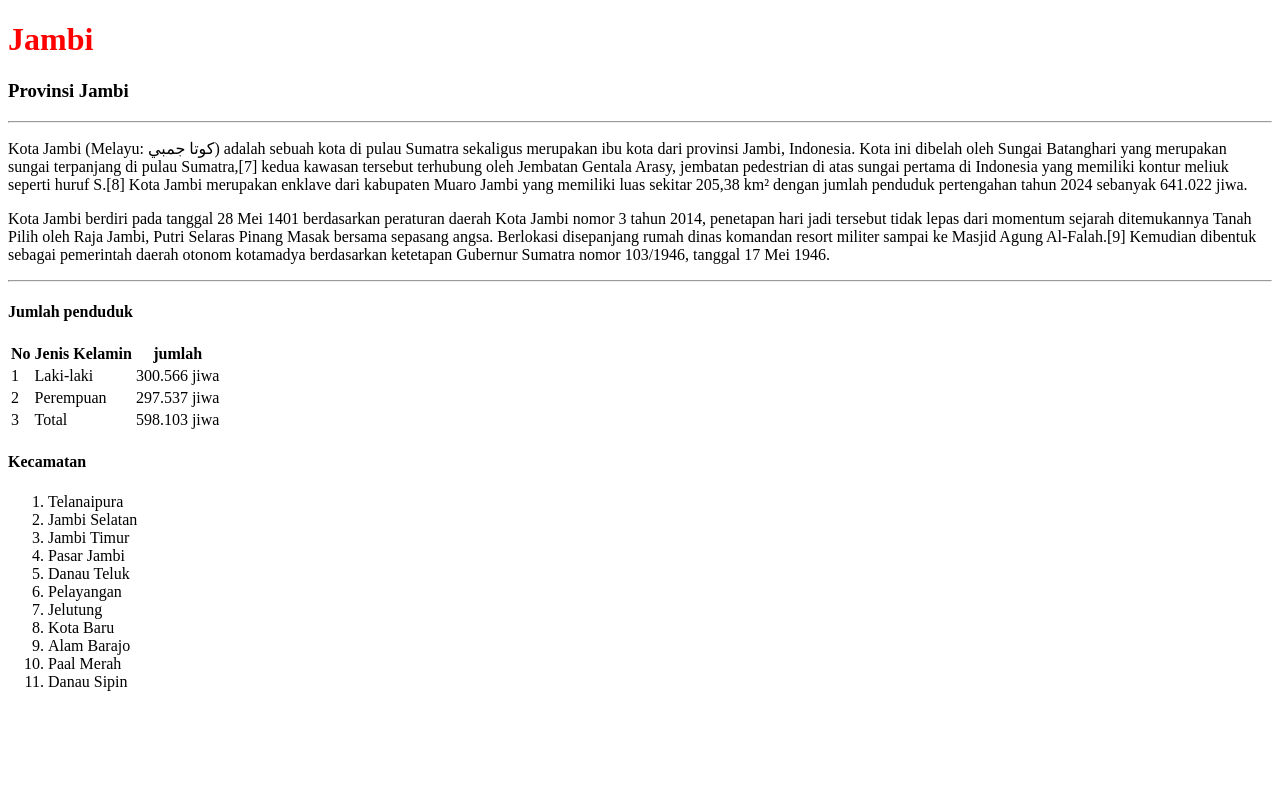
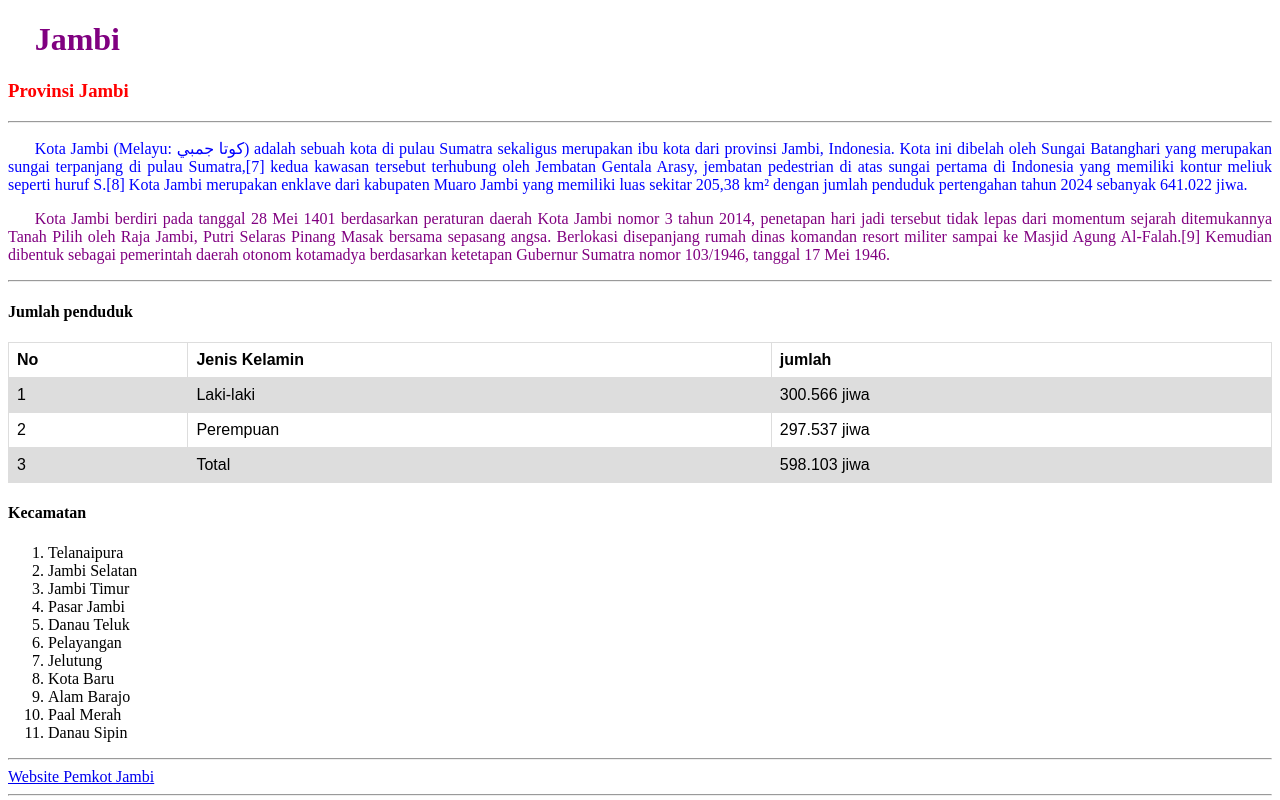
Before and after one commit to rakaderama/pgweb2025-Acara1, a plain HTML site: page index.html in a window 1280 px wide. Shown: the top 800 px of the page. Drawn offline with Linux system fonts and the light colour scheme; grey boxes are pictures that could not be loaded.

Commit message:
perubahan tabel dan penambahan gambar dan video

```diff
--- /dev/null
+++ b/app.css
@@ -0,0 +1,35 @@
+h1{
+    color: green;
+}
+
+h3{
+    color: red;
+}
+
+#p1{
+    text-align: justify;
+    text-indent: 20pt;
+    color: blue;
+}
+
+.p2{
+    text-align: justify;
+    text-indent: 20pt;
+    color: purple;
+}
+
+table {
+  font-family: arial, sans-serif;
+  border-collapse: collapse;
+  width: 100%;
+}
+
+td, th {
+  border: 1px solid #dddddd;
+  text-align: left;
+  padding: 8px;
+}
+
+tr:nth-child(even) {
+  background-color: #dddddd;
+}
--- a/index.html
+++ b/index.html
@@ -4,19 +4,24 @@
     <meta charset="UTF-8">
     <meta name="viewport" content="width=device-width, initial-scale=1.0">
     <title>Acara 1 | HTML CSS</title>
+
+
+<link rel="stylesheet" href="app.css">
+
 </head>
+
 <body>
     <main>
         <!-- Judul -->
-        <h1 style="color:red;">Jambi</h1>
+        <h1 class="p2">Jambi</h1>
 
         <!-- Sub Judul -->
         <h3>Provinsi Jambi</h3>
         <hr>
 
         <!-- Deskripsi -->
-        <p>Kota Jambi (Melayu: كوتا جمبي) adalah sebuah kota di pulau Sumatra sekaligus merupakan ibu kota dari provinsi Jambi, Indonesia. Kota ini dibelah oleh Sungai Batanghari yang merupakan sungai terpanjang di pulau Sumatra,[7] kedua kawasan tersebut terhubung oleh Jembatan Gentala Arasy, jembatan pedestrian di atas sungai pertama di Indonesia yang memiliki kontur meliuk seperti huruf S.[8] Kota Jambi merupakan enklave dari kabupaten Muaro Jambi yang memiliki luas sekitar 205,38 km² dengan jumlah penduduk pertengahan tahun 2024 sebanyak 641.022 jiwa.</p>
-        <p>Kota Jambi berdiri pada tanggal 28 Mei 1401 berdasarkan peraturan daerah Kota Jambi nomor 3 tahun 2014, penetapan hari jadi tersebut tidak lepas dari momentum sejarah ditemukannya Tanah Pilih oleh Raja Jambi, Putri Selaras Pinang Masak bersama sepasang angsa. Berlokasi disepanjang rumah dinas komandan resort militer sampai ke Masjid Agung Al-Falah.[9] Kemudian dibentuk sebagai pemerintah daerah otonom kotamadya berdasarkan ketetapan Gubernur Sumatra nomor 103/1946, tanggal 17 Mei 1946.</p>
+        <p id="p1">Kota Jambi (Melayu: كوتا جمبي) adalah sebuah kota di pulau Sumatra sekaligus merupakan ibu kota dari provinsi Jambi, Indonesia. Kota ini dibelah oleh Sungai Batanghari yang merupakan sungai terpanjang di pulau Sumatra,[7] kedua kawasan tersebut terhubung oleh Jembatan Gentala Arasy, jembatan pedestrian di atas sungai pertama di Indonesia yang memiliki kontur meliuk seperti huruf S.[8] Kota Jambi merupakan enklave dari kabupaten Muaro Jambi yang memiliki luas sekitar 205,38 km² dengan jumlah penduduk pertengahan tahun 2024 sebanyak 641.022 jiwa.</p>
+        <p class="p2">Kota Jambi berdiri pada tanggal 28 Mei 1401 berdasarkan peraturan daerah Kota Jambi nomor 3 tahun 2014, penetapan hari jadi tersebut tidak lepas dari momentum sejarah ditemukannya Tanah Pilih oleh Raja Jambi, Putri Selaras Pinang Masak bersama sepasang angsa. Berlokasi disepanjang rumah dinas komandan resort militer sampai ke Masjid Agung Al-Falah.[9] Kemudian dibentuk sebagai pemerintah daerah otonom kotamadya berdasarkan ketetapan Gubernur Sumatra nomor 103/1946, tanggal 17 Mei 1946.</p>
         <hr>
 
         <!-- Tabel -->
@@ -60,6 +65,20 @@
             <li>Paal Merah</li>
             <li>Danau Sipin</li>
           </ol>
-    </main>
+
+          <hr>
+
+          <!---link-->
+          <a href="https://jambikota.go.id/" target="_blank" rel="noopener noreferrer" title="Klik untuk membuka Website">Website Pemkot Jambi</a>
+
+          <hr>
+
+          <img src="https://assets.kompasiana.com/items/album/2021/03/22/200414122710jambi-6057eca08ede483a962b6bd2.jpg?t=o&v=740&x=416" alt="" width="500px" title="Sungai Batanghari">
+
+          <hr>
+
+          <!---iframe-->
+          <iframe width="560" height="315" src="https://www.youtube.com/embed/EgizRW_zl4Q?si=4RNoHt34EkQTk5XZ" title="YouTube video player" frameborder="0" allow="accelerometer; autoplay; clipboard-write; encrypted-media; gyroscope; picture-in-picture; web-share" referrerpolicy="strict-origin-when-cross-origin" allowfullscreen></iframe>
+        </main>
 </body>
 </html>
```
